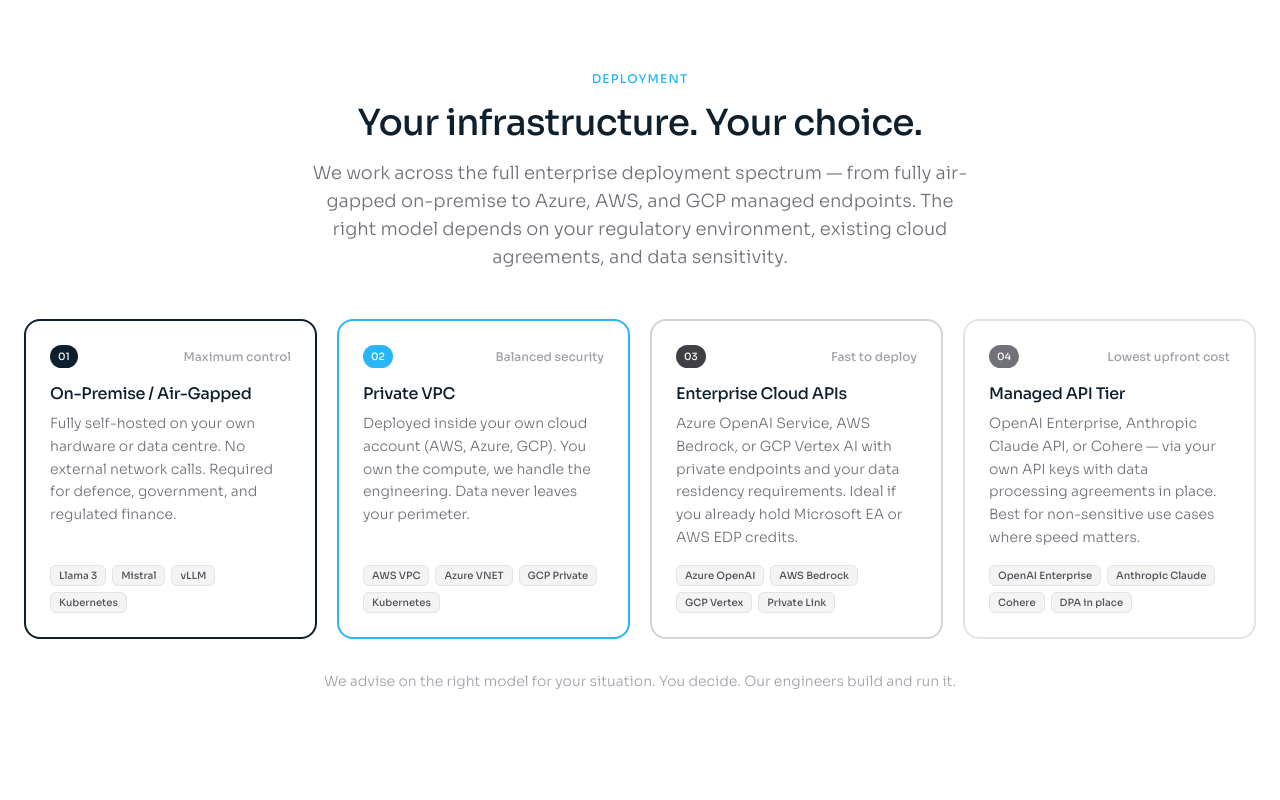
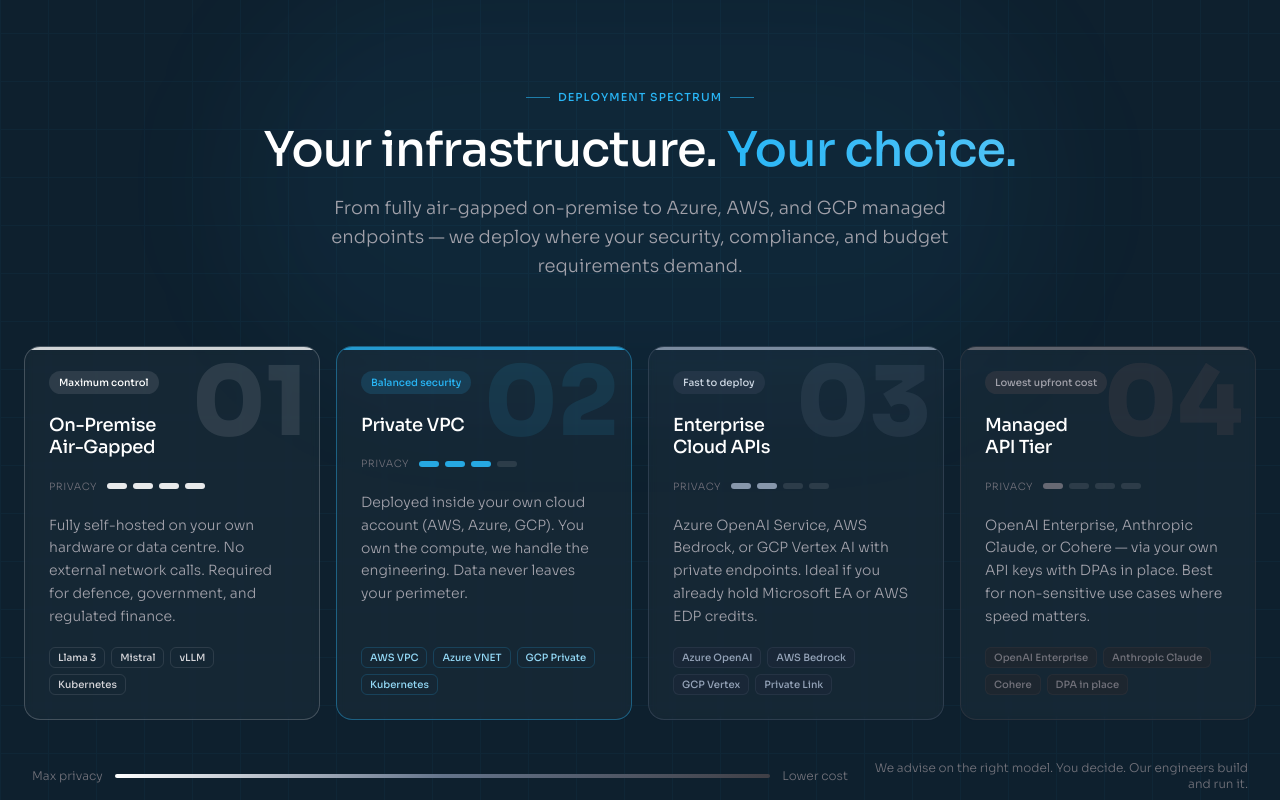
Before and after one commit to munishkdhiman/86bweb, a Next.js app: page / in a window 1280 px wide. Shown: the part 1140-1940 px from the top of the page. Built offline with nearby package versions, Linux system fonts and the light colour scheme.

Commit message:
feat-redesign-deployment-spectrum-dark-premium-with-privacy-indicator

```diff
--- a/src/app/page.tsx
+++ b/src/app/page.tsx
@@ -353,104 +353,156 @@
       </motion.section>
 
       {/* ── DEPLOYMENT SPECTRUM ────────────────────────────────────────────────── */}
-      <section className="py-20 bg-white border-t border-zinc-100">
-        <div className="max-w-7xl mx-auto px-6">
-          <motion.div
-            initial="hidden"
-            whileInView="visible"
-            viewport={{ once: true, margin: '-80px' }}
-            className="text-center mb-12"
-          >
-            <motion.span variants={fadeUp} className="inline-block text-xs font-semibold uppercase tracking-widest text-[#29B6F6] mb-4">
-              Deployment
+      <section className="py-24 bg-[#0E202E] relative overflow-hidden">
+        {/* Background grid */}
+        <div className="absolute inset-0 opacity-[0.04]" style={{backgroundImage:'linear-gradient(#29B6F6 1px,transparent 1px),linear-gradient(90deg,#29B6F6 1px,transparent 1px)',backgroundSize:'48px 48px'}} />
+        {/* Radial glow center */}
+        <div className="absolute top-0 left-1/2 -translate-x-1/2 w-[800px] h-[400px] rounded-full bg-[#29B6F6]/5 blur-3xl pointer-events-none" />
+
+        <div className="relative max-w-7xl mx-auto px-6">
+          {/* Header */}
+          <motion.div initial="hidden" whileInView="visible" viewport={{ once: true, margin: '-80px' }} className="text-center mb-16">
+            <motion.span variants={fadeUp} className="inline-flex items-center gap-2 text-[11px] font-semibold uppercase tracking-widest text-[#29B6F6] mb-5">
+              <span className="w-6 h-px bg-[#29B6F6]/60" />
+              Deployment Spectrum
+              <span className="w-6 h-px bg-[#29B6F6]/60" />
             </motion.span>
-            <motion.h2 variants={fadeUp} custom={1} className="text-3xl md:text-4xl font-bold text-[#0E202E] leading-tight">
-              Your infrastructure. Your choice.
+            <motion.h2 variants={fadeUp} custom={1} className="text-3xl md:text-5xl font-bold text-white leading-tight">
+              Your infrastructure.{' '}
+              <span className="text-transparent bg-clip-text bg-gradient-to-r from-[#29B6F6] to-[#4FC3F7]">Your choice.</span>
             </motion.h2>
-            <motion.p variants={fadeUp} custom={2} className="text-zinc-500 text-lg mt-4 max-w-2xl mx-auto">
-              We work across the full enterprise deployment spectrum — from fully air-gapped on-premise to Azure, AWS, and GCP managed endpoints. The right model depends on your regulatory environment, existing cloud agreements, and data sensitivity.
+            <motion.p variants={fadeUp} custom={2} className="text-zinc-400 text-lg mt-5 max-w-2xl mx-auto leading-relaxed">
+              From fully air-gapped on-premise to Azure, AWS, and GCP managed endpoints — we deploy where your security, compliance, and budget requirements demand.
             </motion.p>
           </motion.div>
 
+          {/* Cards grid */}
           <motion.div
             initial="hidden"
             whileInView="visible"
             viewport={{ once: true, margin: '-60px' }}
-            className="grid grid-cols-1 sm:grid-cols-2 lg:grid-cols-4 gap-5"
+            className="grid grid-cols-1 sm:grid-cols-2 lg:grid-cols-4 gap-4"
           >
             {[
               {
                 tier: '01',
-                title: 'On-Premise / Air-Gapped',
+                title: 'On-Premise\nAir-Gapped',
                 sub: 'Maximum control',
+                secLevel: 4,
                 desc: 'Fully self-hosted on your own hardware or data centre. No external network calls. Required for defence, government, and regulated finance.',
                 tags: ['Llama 3', 'Mistral', 'vLLM', 'Kubernetes'],
-                accent: 'border-[#0E202E]',
-                badge: 'bg-[#0E202E] text-white',
+                topBar: 'bg-gradient-to-r from-[#0E202E] via-white to-white',
+                glow: 'hover:shadow-[0_0_40px_rgba(255,255,255,0.07)]',
+                borderColor: 'border-white/20',
+                topAccent: 'bg-white',
+                numColor: 'text-white/10',
+                badgeBg: 'bg-white/10 text-white',
+                tagBg: 'bg-white/8 border-white/10 text-zinc-300',
               },
               {
                 tier: '02',
                 title: 'Private VPC',
                 sub: 'Balanced security',
+                secLevel: 3,
                 desc: 'Deployed inside your own cloud account (AWS, Azure, GCP). You own the compute, we handle the engineering. Data never leaves your perimeter.',
                 tags: ['AWS VPC', 'Azure VNET', 'GCP Private', 'Kubernetes'],
-                accent: 'border-[#29B6F6]',
-                badge: 'bg-[#29B6F6] text-white',
+                glow: 'hover:shadow-[0_0_40px_rgba(41,182,246,0.15)]',
+                borderColor: 'border-[#29B6F6]/40',
+                topAccent: 'bg-[#29B6F6]',
+                numColor: 'text-[#29B6F6]/10',
+                badgeBg: 'bg-[#29B6F6]/15 text-[#29B6F6]',
+                tagBg: 'bg-[#29B6F6]/8 border-[#29B6F6]/20 text-[#93D8F5]',
               },
               {
                 tier: '03',
-                title: 'Enterprise Cloud APIs',
+                title: 'Enterprise\nCloud APIs',
                 sub: 'Fast to deploy',
-                desc: 'Azure OpenAI Service, AWS Bedrock, or GCP Vertex AI with private endpoints and your data residency requirements. Ideal if you already hold Microsoft EA or AWS EDP credits.',
+                secLevel: 2,
+                desc: 'Azure OpenAI Service, AWS Bedrock, or GCP Vertex AI with private endpoints. Ideal if you already hold Microsoft EA or AWS EDP credits.',
                 tags: ['Azure OpenAI', 'AWS Bedrock', 'GCP Vertex', 'Private Link'],
-                accent: 'border-zinc-300',
-                badge: 'bg-zinc-700 text-white',
+                glow: 'hover:shadow-[0_0_40px_rgba(148,163,184,0.1)]',
+                borderColor: 'border-slate-600/50',
+                topAccent: 'bg-slate-400',
+                numColor: 'text-slate-600/30',
+                badgeBg: 'bg-slate-700/50 text-slate-300',
+                tagBg: 'bg-slate-800/50 border-slate-600/30 text-slate-400',
               },
               {
                 tier: '04',
-                title: 'Managed API Tier',
+                title: 'Managed\nAPI Tier',
                 sub: 'Lowest upfront cost',
-                desc: 'OpenAI Enterprise, Anthropic Claude API, or Cohere — via your own API keys with data processing agreements in place. Best for non-sensitive use cases where speed matters.',
+                secLevel: 1,
+                desc: 'OpenAI Enterprise, Anthropic Claude, or Cohere — via your own API keys with DPAs in place. Best for non-sensitive use cases where speed matters.',
                 tags: ['OpenAI Enterprise', 'Anthropic Claude', 'Cohere', 'DPA in place'],
-                accent: 'border-zinc-200',
-                badge: 'bg-zinc-500 text-white',
+                glow: 'hover:shadow-[0_0_40px_rgba(100,116,139,0.1)]',
+                borderColor: 'border-zinc-700/50',
+                topAccent: 'bg-zinc-500',
+                numColor: 'text-zinc-700/40',
+                badgeBg: 'bg-zinc-700/50 text-zinc-400',
+                tagBg: 'bg-zinc-800/50 border-zinc-700/30 text-zinc-500',
               },
             ].map((d, i) => (
               <motion.div
                 key={d.tier}
                 variants={fadeUp}
-                custom={i * 0.1}
-                className={`rounded-2xl border-2 ${d.accent} bg-white p-6 flex flex-col gap-4`}
+                custom={i * 0.12}
+                className={`relative rounded-2xl border ${d.borderColor} bg-white/[0.03] backdrop-blur-sm p-6 flex flex-col gap-5 transition-all duration-300 ${d.glow} group overflow-hidden`}
               >
-                <div className="flex items-center justify-between">
-                  <span className={`text-[10px] font-bold px-2 py-1 rounded-full ${d.badge}`}>{d.tier}</span>
-                  <span className="text-xs text-zinc-400 font-medium">{d.sub}</span>
+                {/* Top accent bar */}
+                <div className={`absolute top-0 left-0 right-0 h-[3px] ${d.topAccent} opacity-80`} />
+
+                {/* Giant number watermark */}
+                <div className={`absolute top-2 right-3 text-8xl font-black ${d.numColor} select-none pointer-events-none leading-none`}>{d.tier}</div>
+
+                {/* Header */}
+                <div className="flex items-start justify-between gap-2">
+                  <span className={`text-[10px] font-bold px-2.5 py-1 rounded-full ${d.badgeBg}`}>{d.sub}</span>
                 </div>
+
+                {/* Title */}
                 <div>
-                  <h3 className="font-bold text-[#0E202E] text-base leading-tight mb-2">{d.title}</h3>
-                  <p className="text-zinc-500 text-sm leading-relaxed">{d.desc}</p>
+                  <h3 className="font-bold text-white text-lg leading-tight whitespace-pre-line">{d.title}</h3>
                 </div>
-                <div className="flex flex-wrap gap-1.5 mt-auto">
+
+                {/* Security level dots */}
+                <div className="flex items-center gap-1.5">
+                  <span className="text-[10px] text-zinc-500 uppercase tracking-wider mr-1">Privacy</span>
+                  {[1,2,3,4].map(n => (
+                    <div key={n} className={`w-5 h-1.5 rounded-full transition-all ${n <= d.secLevel ? d.topAccent + ' opacity-90' : 'bg-white/10'}`} />
+                  ))}
+                </div>
+
+                {/* Description */}
+                <p className="text-zinc-400 text-sm leading-relaxed flex-1">{d.desc}</p>
+
+                {/* Tech tags */}
+                <div className="flex flex-wrap gap-1.5">
                   {d.tags.map(t => (
-                    <span key={t} className="px-2 py-0.5 rounded-md text-[10px] font-medium bg-zinc-100 text-zinc-600 border border-zinc-200">{t}</span>
+                    <span key={t} className={`px-2 py-0.5 rounded-md text-[10px] font-medium border ${d.tagBg}`}>{t}</span>
                   ))}
                 </div>
               </motion.div>
             ))}
           </motion.div>
 
-          <motion.p
-            initial="hidden"
-            whileInView="visible"
-            viewport={{ once: true }}
-            variants={fadeUp}
-            custom={5}
-            className="text-center text-sm text-zinc-400 mt-8"
+          {/* Bottom bar — spectrum indicator */}
+          <motion.div
+            initial="hidden" whileInView="visible" viewport={{ once: true }} variants={fadeUp} custom={6}
+            className="mt-10 flex flex-col sm:flex-row items-center justify-between gap-4 px-2"
           >
-            We advise on the right model for your situation. You decide. Our engineers build and run it.
-          </motion.p>
+            <div className="flex items-center gap-3 flex-1">
+              <span className="text-xs text-zinc-500 whitespace-nowrap">Max privacy</span>
+              <div className="flex-1 h-1 rounded-full bg-gradient-to-r from-white via-[#29B6F6] via-slate-500 to-zinc-700" />
+              <span className="text-xs text-zinc-500 whitespace-nowrap">Lower cost</span>
+            </div>
+            <p className="text-xs text-zinc-500 text-center sm:text-right max-w-sm">
+              We advise on the right model. You decide. Our engineers build and run it.
+            </p>
+          </motion.div>
         </div>
       </section>
+
+
 
       {/* ── 4 CORE CAPABILITIES BENTO ─────────────────────────────────────────── */}
       <section className="py-24 bg-white">
```
